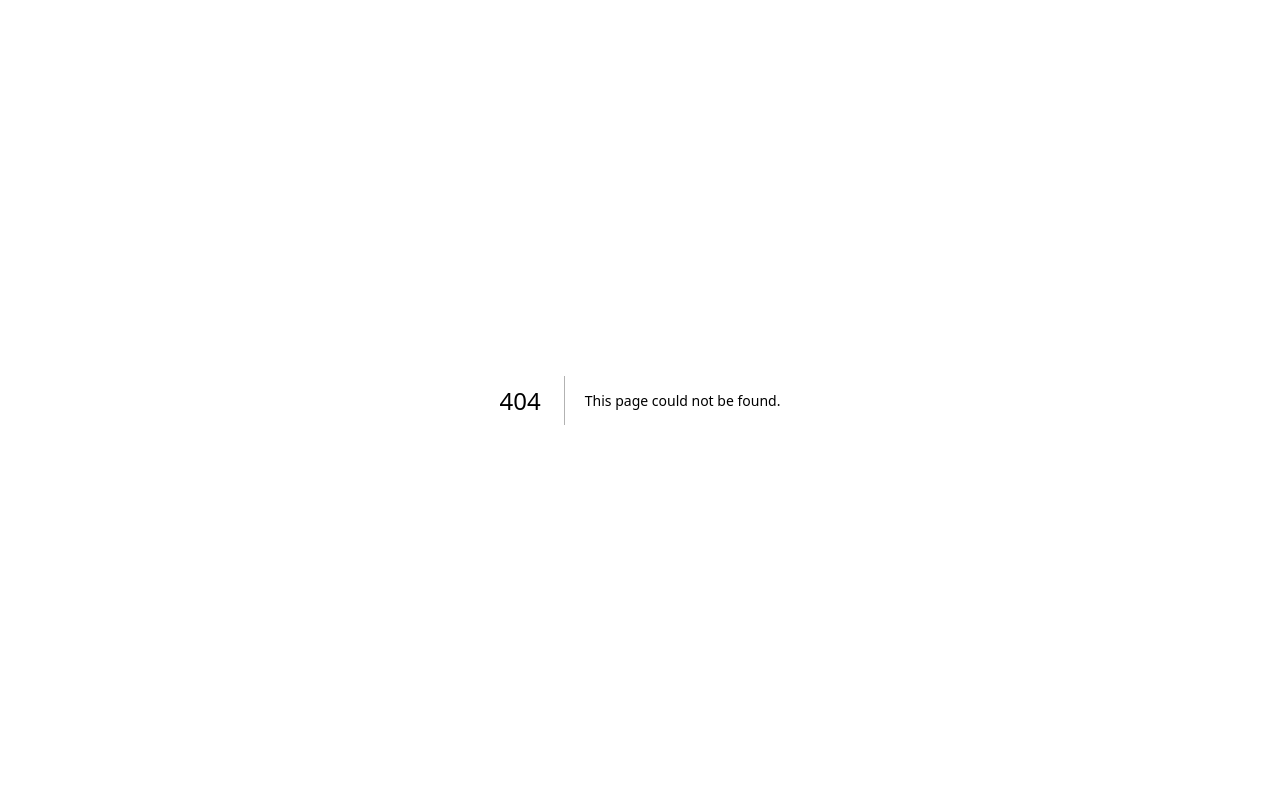
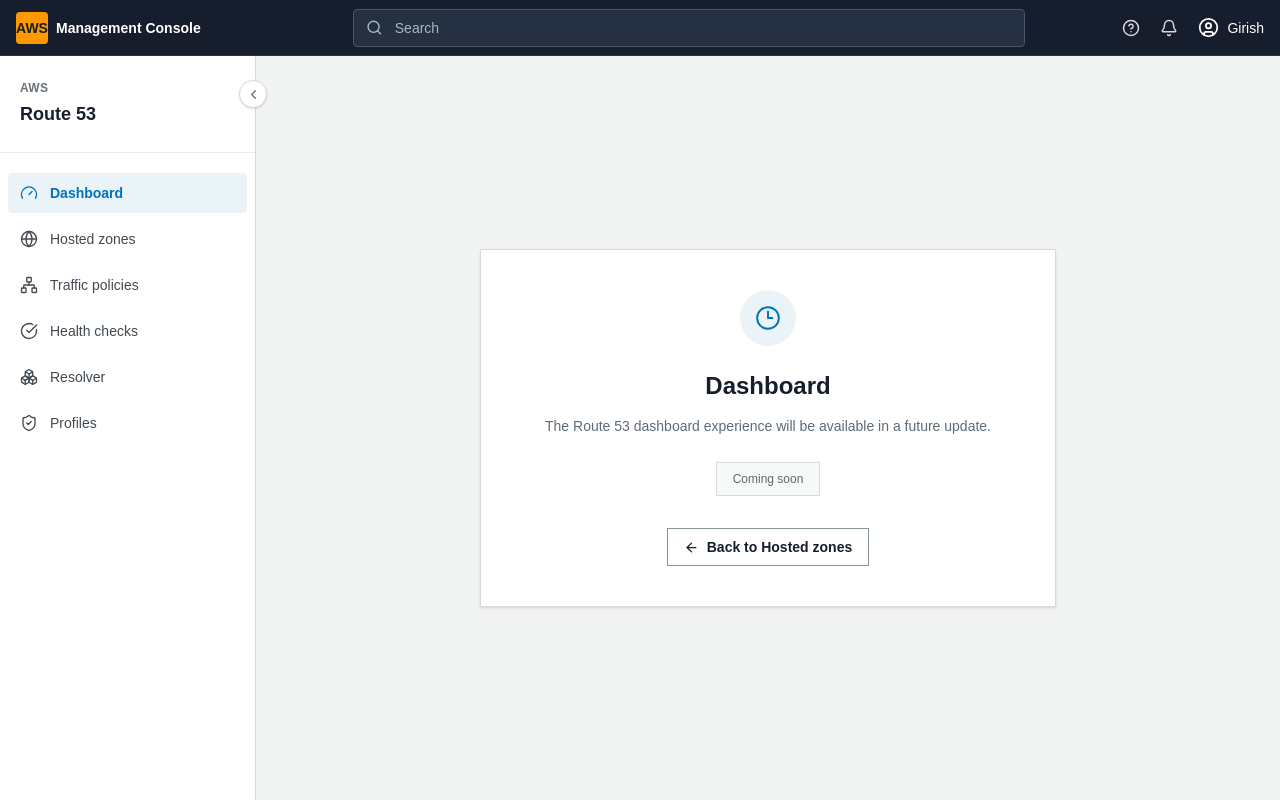
Before and after one commit to girishgarg12/aws-route53-clone, a Next.js app in the folder frontend/: page /dashboard in a window 1280 px wide. Before the commit this address had no page. Built offline with nearby package versions, Linux system fonts and the light colour scheme.

Commit message:
feat: add coming soon pages for route53 sections

```diff
--- /dev/null
+++ b/frontend/app/dashboard/page.tsx
@@ -0,0 +1,13 @@
+import AppShell from "@/components/layout/AppShell";
+import ComingSoon from "@/components/ui/ComingSoon";
+
+export default function DashboardPage() {
+  return (
+    <AppShell>
+      <ComingSoon
+        title="Dashboard"
+        description="The Route 53 dashboard experience will be available in a future update."
+      />
+    </AppShell>
+  );
+}
--- /dev/null
+++ b/frontend/app/health-checks/page.tsx
@@ -0,0 +1,13 @@
+import AppShell from "@/components/layout/AppShell";
+import ComingSoon from "@/components/ui/ComingSoon";
+
+export default function HealthChecksPage() {
+  return (
+    <AppShell>
+      <ComingSoon
+        title="Health checks"
+        description="Health check management will be available in a future update."
+      />
+    </AppShell>
+  );
+}
--- /dev/null
+++ b/frontend/app/profiles/page.tsx
@@ -0,0 +1,13 @@
+import AppShell from "@/components/layout/AppShell";
+import ComingSoon from "@/components/ui/ComingSoon";
+
+export default function ProfilesPage() {
+  return (
+    <AppShell>
+      <ComingSoon
+        title="Profiles"
+        description="Route 53 Profiles will be available in a future update."
+      />
+    </AppShell>
+  );
+}
--- /dev/null
+++ b/frontend/app/resolver/page.tsx
@@ -0,0 +1,13 @@
+import AppShell from "@/components/layout/AppShell";
+import ComingSoon from "@/components/ui/ComingSoon";
+
+export default function ResolverPage() {
+  return (
+    <AppShell>
+      <ComingSoon
+        title="Resolver"
+        description="Route 53 Resolver configuration will be available in a future update."
+      />
+    </AppShell>
+  );
+}
--- /dev/null
+++ b/frontend/app/traffic-policies/page.tsx
@@ -0,0 +1,13 @@
+import AppShell from "@/components/layout/AppShell";
+import ComingSoon from "@/components/ui/ComingSoon";
+
+export default function TrafficPoliciesPage() {
+  return (
+    <AppShell>
+      <ComingSoon
+        title="Traffic policies"
+        description="Traffic policy management will be available in a future update."
+      />
+    </AppShell>
+  );
+}
--- /dev/null
+++ b/frontend/components/ui/ComingSoon.tsx
@@ -0,0 +1,46 @@
+"use client";
+
+import Link from "next/link";
+import { ArrowLeft, Clock3 } from "lucide-react";
+
+interface ComingSoonProps {
+  title: string;
+  description?: string;
+}
+
+export default function ComingSoon({
+  title,
+  description = "This feature is not available yet.",
+}: ComingSoonProps) {
+  return (
+    <div className="flex min-h-[calc(100vh-120px)] items-center justify-center">
+      <div className="w-full max-w-xl border border-[#d5dbdb] bg-white px-8 py-10 text-center shadow-sm">
+        <div className="mx-auto flex h-14 w-14 items-center justify-center rounded-full bg-[#e9f3f8] text-[#0073bb]">
+          <Clock3 size={26} strokeWidth={1.8} />
+        </div>
+
+        <h2 className="mt-6 text-2xl font-semibold text-[#161e2d]">
+          {title}
+        </h2>
+
+        <p className="mx-auto mt-3 max-w-md text-sm leading-6 text-[#5f6b75]">
+          {description}
+        </p>
+
+        <div className="mt-6 inline-flex items-center gap-2 border border-[#d5dbdb] bg-[#f7f8f8] px-4 py-2 text-xs font-medium text-[#5f6b75]">
+          Coming soon
+        </div>
+
+        <div className="mt-8">
+          <Link
+            href="/hosted-zones"
+            className="inline-flex items-center gap-2 border border-[#879596] px-4 py-2 text-sm font-semibold text-[#161e2d] transition-colors hover:bg-[#f2f3f3]"
+          >
+            <ArrowLeft size={15} />
+            Back to Hosted zones
+          </Link>
+        </div>
+      </div>
+    </div>
+  );
+}
```
